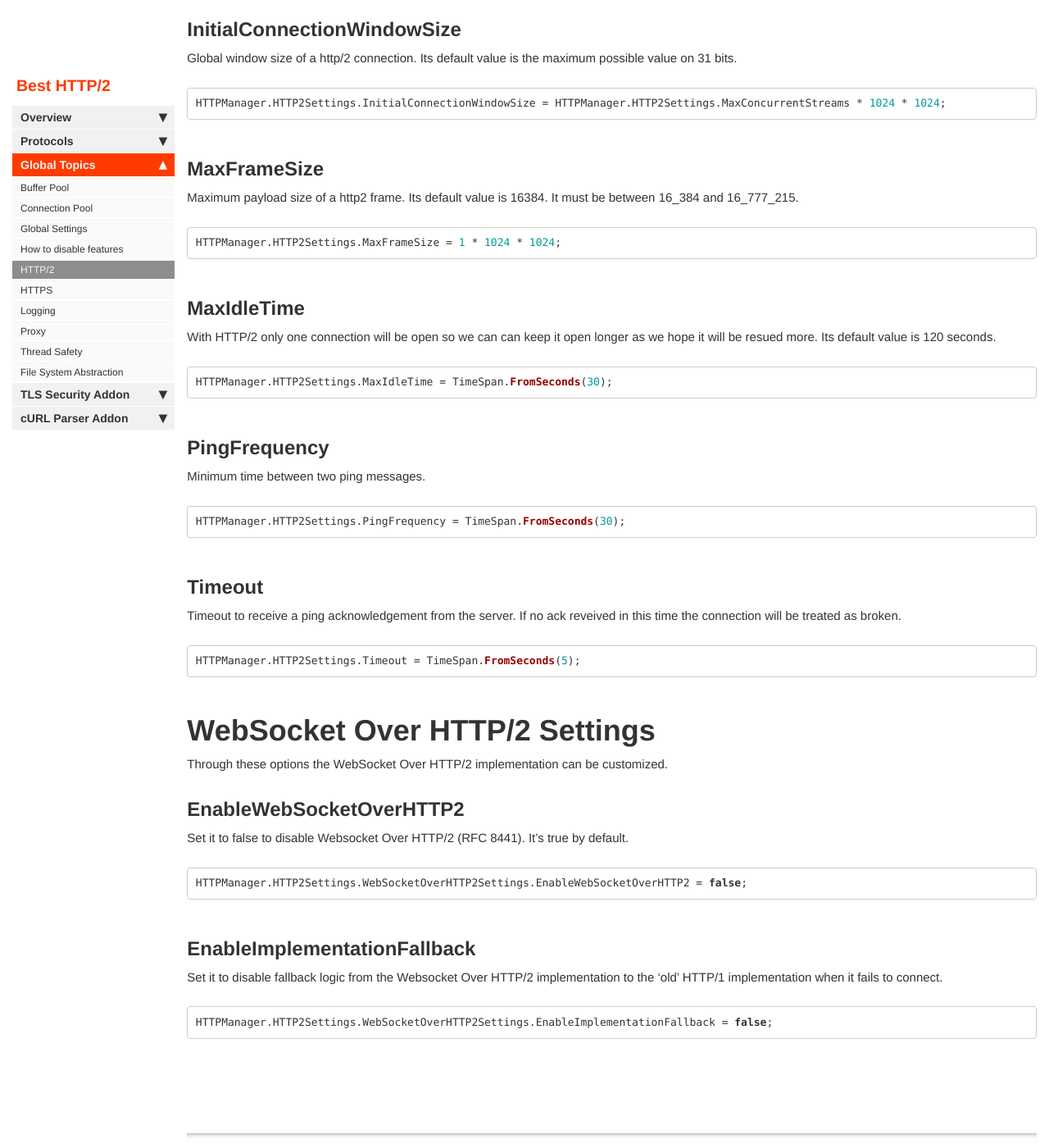
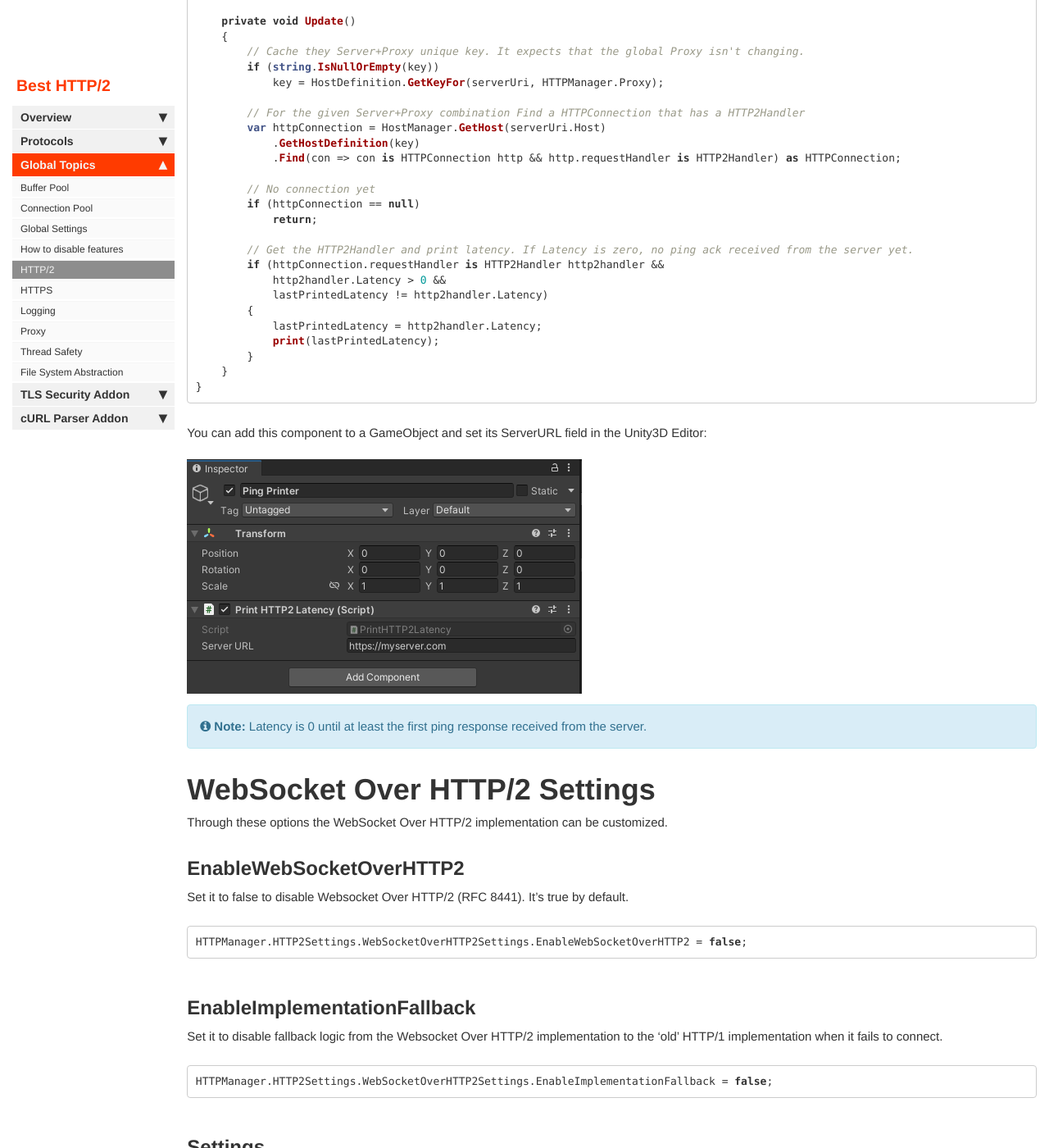
Before and after one commit to Benedicht/BestHTTP-Documentation, a Jekyll site: the page built from pages/best_http2/global_topics/HTTP2.md, in a window 1280 px wide and 1400 px high, scrolled down 1386 px. Shown: the whole window at 82% size. Built offline with Jekyll 4.4.1, drawn with Linux system fonts in a browser that asks for light colours; comment, search, counter and statistics services are not loaded; some of the changed text lies outside the part shown.

Commit message:
Added topic on HTTP/2 Latency and how to print it.

````diff
--- a/pages/best_http2/global_topics/HTTP2.md
+++ b/pages/best_http2/global_topics/HTTP2.md
@@ -3,7 +3,7 @@ title: HTTP/2
 sidebar: best_http2_main_sidebar
 ---
 
-## How it works
+# How it works
 
 BestHTTP implements HTTP/2 over TLS. Using the TLS negotiation and its ALPN extension the plugin let the server know that it's ready to upgrade to the HTTP/2 protocol.
 If the server has support for HTTP/2 and sends back the proper answer the plugin upgrades the connection and will communicate with the server using the HTTP/2 protocol. Using the TLS' ALPN extension upgrading to HTTP/2 is faster.
@@ -15,62 +15,66 @@ Using HTTP/2 is seemless and requires no prior knowledge whether any target serv
 
 {% include note.html content="With HTTP/2 the `HTTPRequest`'s `IsKeepAlive` setting is ignored." %}
 
-# Settings
+# Latency
 
-As most of the global settings, HTTP/2 settings can be accessed through the `HTTPManager` class:
+Using HTTP/2 Ping frames the client can measure the latency between the server and the client. Setting a lower [PingFrequency](#pingfrequency) rate will help get a more accurate view of the latency with the price of more overhead.
+
+Here's a small example how the Latency property can be acquired from the plugin.
 ```csharp
+using System;
+
 using BestHTTP;
+using BestHTTP.Connections;
+using BestHTTP.Connections.HTTP2;
+using BestHTTP.Core;
 
-HTTPManager.HTTP2Settings.InitialStreamWindowSize = 5 * 1024 * 1024;
+using UnityEngine;
+
+public sealed class PrintHTTP2Latency : MonoBehaviour
+{
+    public string ServerURL;
+
+    private Uri serverUri;
+    private string key = null;
+    private double lastPrintedLatency = 0;
+
+    private void Start()
+    {
+        serverUri = new Uri(ServerURL);
+    }
+
+    private void Update()
+    {
+        // Cache they Server+Proxy unique key. It expects that the global Proxy isn't changing.
+        if (string.IsNullOrEmpty(key))
+            key = HostDefinition.GetKeyFor(serverUri, HTTPManager.Proxy);
+
+        // For the given Server+Proxy combination Find a HTTPConnection that has a HTTP2Handler
+        var httpConnection = HostManager.GetHost(serverUri.Host)
+            .GetHostDefinition(key)
+            .Find(con => con is HTTPConnection http && http.requestHandler is HTTP2Handler) as HTTPConnection;
+
+        // No connection yet
+        if (httpConnection == null)
+            return;
+
+        // Get the HTTP2Handler and print latency. If Latency is zero, no ping ack received from the server yet.
+        if (httpConnection.requestHandler is HTTP2Handler http2handler &&
+            http2handler.Latency > 0 &&
+            lastPrintedLatency != http2handler.Latency)
+        {
+            lastPrintedLatency = http2handler.Latency;
+            print(lastPrintedLatency);
+        }
+    }
+}
 ```
 
-## MaxConcurrentStreams
-Maximum concurrent http2 stream on http2 connection will allow. Its default value is 128;
+You can add this component to a GameObject and set its ServerURL field in the Unity3D Editor:
 
-```csharp
-HTTPManager.HTTP2Settings.MaxConcurrentStreams = 256;
-```
+![ping_printer](media/ping_printer.png)
 
-## InitialStreamWindowSize
-Initial window size of a http2 stream. Its default value is 10 MiB (10 * 1024 * 1024).
-
-```csharp
-HTTPManager.HTTP2Settings.InitialStreamWindowSize = 1 * 1024 * 1024;
-```
-
-## InitialConnectionWindowSize
-Global window size of a http/2 connection. Its default value is the maximum possible value on 31 bits.
-
-```csharp
-HTTPManager.HTTP2Settings.InitialConnectionWindowSize = HTTPManager.HTTP2Settings.MaxConcurrentStreams * 1024 * 1024;
-```
-
-## MaxFrameSize
-Maximum payload size of a http2 frame. Its default value is 16384. It must be between 16_384 and 16_777_215.
-
-```csharp
-HTTPManager.HTTP2Settings.MaxFrameSize = 1 * 1024 * 1024;
-```
-
-## MaxIdleTime
-With HTTP/2 only one connection will be open so we can can keep it open longer as we hope it will be resued more. Its default value is 120 seconds.
-
-```csharp
-HTTPManager.HTTP2Settings.MaxIdleTime = TimeSpan.FromSeconds(30);
-```
-
-## PingFrequency
-Minimum time between two ping messages.
-```csharp
-HTTPManager.HTTP2Settings.PingFrequency = TimeSpan.FromSeconds(30);
-```
-
-## Timeout
-Timeout to receive a ping acknowledgement from the server. If no ack reveived in this time the connection will be treated as broken.
-
-```csharp
-HTTPManager.HTTP2Settings.Timeout = TimeSpan.FromSeconds(5);
-```
+{% include note.html content="Latency is 0 until at least the first ping response received from the server." %}
 
 # WebSocket Over HTTP/2 Settings
 
@@ -89,3 +93,60 @@ Set it to disable fallback logic from the Websocket Over HTTP/2 implementation t
 ```csharp
 HTTPManager.HTTP2Settings.WebSocketOverHTTP2Settings.EnableImplementationFallback = false;
 ```
+
+## Settings
+
+As most of the global settings, HTTP/2 settings can be accessed through the `HTTPManager` class:
+```csharp
+using BestHTTP;
+
+HTTPManager.HTTP2Settings.InitialStreamWindowSize = 5 * 1024 * 1024;
+```
+
+### MaxConcurrentStreams
+Maximum concurrent http2 stream on http2 connection will allow. Its default value is 128;
+
+```csharp
+HTTPManager.HTTP2Settings.MaxConcurrentStreams = 256;
+```
+
+### InitialStreamWindowSize
+Initial window size of a http2 stream. Its default value is 10 MiB (10 * 1024 * 1024).
+
+```csharp
+HTTPManager.HTTP2Settings.InitialStreamWindowSize = 1 * 1024 * 1024;
+```
+
+### InitialConnectionWindowSize
+Global window size of a http/2 connection. Its default value is the maximum possible value on 31 bits.
+
+```csharp
+HTTPManager.HTTP2Settings.InitialConnectionWindowSize = HTTPManager.HTTP2Settings.MaxConcurrentStreams * 1024 * 1024;
+```
+
+### MaxFrameSize
+Maximum payload size of a http2 frame. Its default value is 16384. It must be between 16_384 and 16_777_215.
+
+```csharp
+HTTPManager.HTTP2Settings.MaxFrameSize = 1 * 1024 * 1024;
+```
+
+### MaxIdleTime
+With HTTP/2 only one connection will be open so we can can keep it open longer as we hope it will be resued more. Its default value is 120 seconds.
+
+```csharp
+HTTPManager.HTTP2Settings.MaxIdleTime = TimeSpan.FromSeconds(30);
+```
+
+### PingFrequency
+Minimum time between two ping messages.
+```csharp
+HTTPManager.HTTP2Settings.PingFrequency = TimeSpan.FromSeconds(3);
+```
+
+### Timeout
+Timeout to receive a ping acknowledgement from the server. If no ack reveived in this time the connection will be treated as broken.
+
+```csharp
+HTTPManager.HTTP2Settings.Timeout = TimeSpan.FromSeconds(5);
+```
````
Also changed, not shown: pages/best_http2/global_topics/media/ping_printer.png (added).
